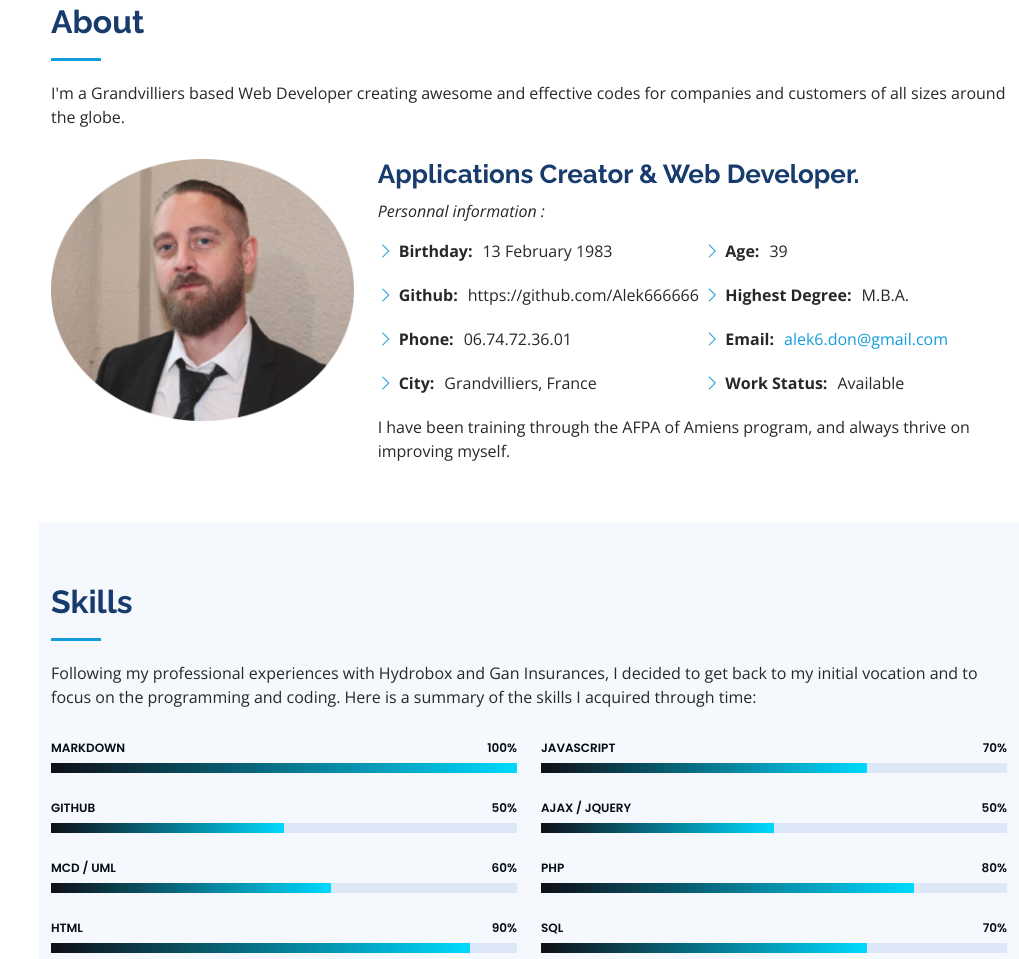
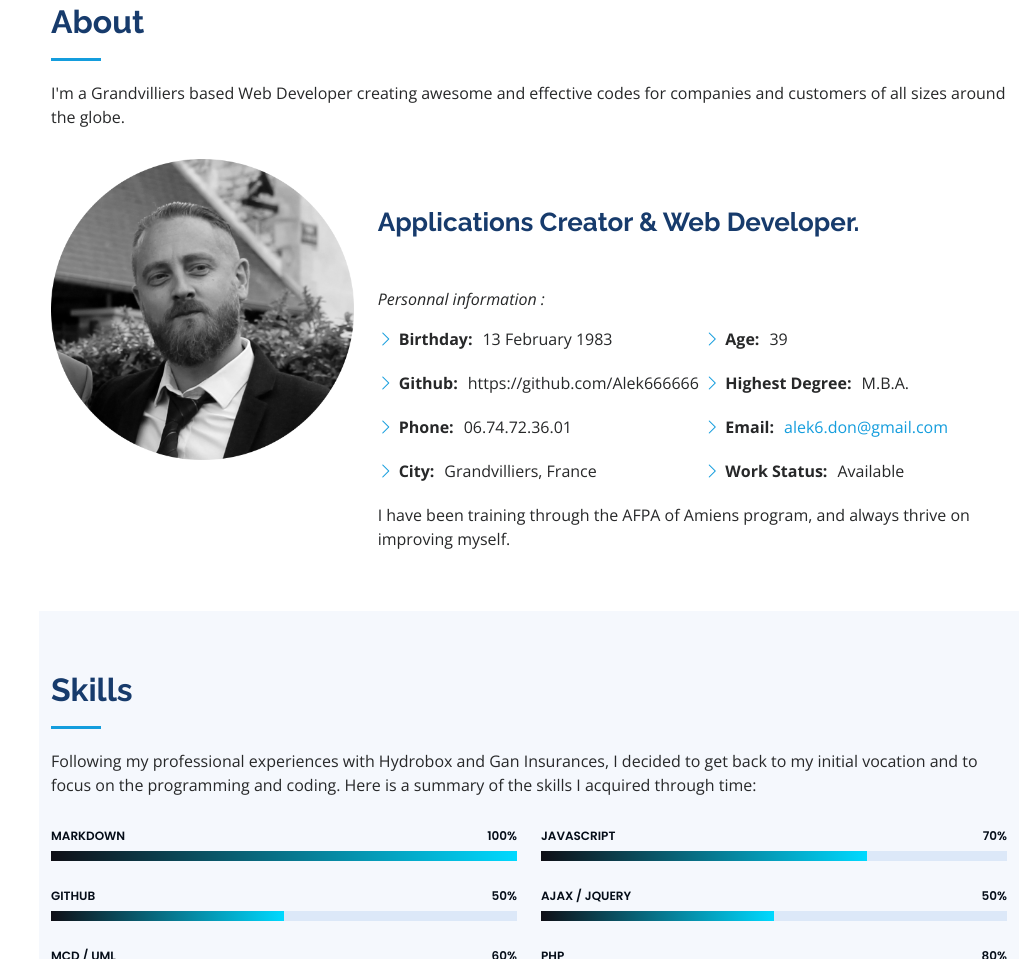
Before and after one commit to Alek666666/CV, a plain HTML site: page index.html in a window 1280 px wide. Shown: the part 857-1816 px from the top of the page, without its empty margins (261-1280 px from the left). Drawn offline with nearby package versions, Linux system fonts and the light colour scheme.

Commit message:
CV profile pic2

```diff
--- a/index.html
+++ b/index.html
@@ -98,10 +98,10 @@
 
         <div class="row">
           <div class="col-lg-4" data-aos="fade-right">
-            <img src="assets/img/Profile_pic.png" class="img-fluid" alt="">
+            <img src="assets/img/Profile_pic2.png" class="img-fluid" alt="">
           </div>
           <div class="col-lg-8 pt-4 pt-lg-0 content" data-aos="fade-left">
-            <h3>Applications Creator &amp; Web Developer.</h3>
+            <h3 class="mt-5 mb-5">Applications Creator &amp; Web Developer.</h3>
             <p class="fst-italic">
               Personnal information :
             </p>
```
Also changed, not shown: assets/img/Profile_pic2.png (added), 1 other file.
